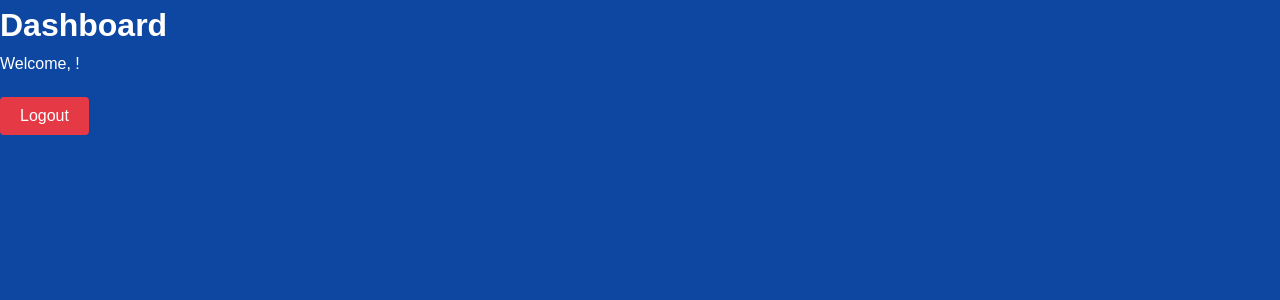
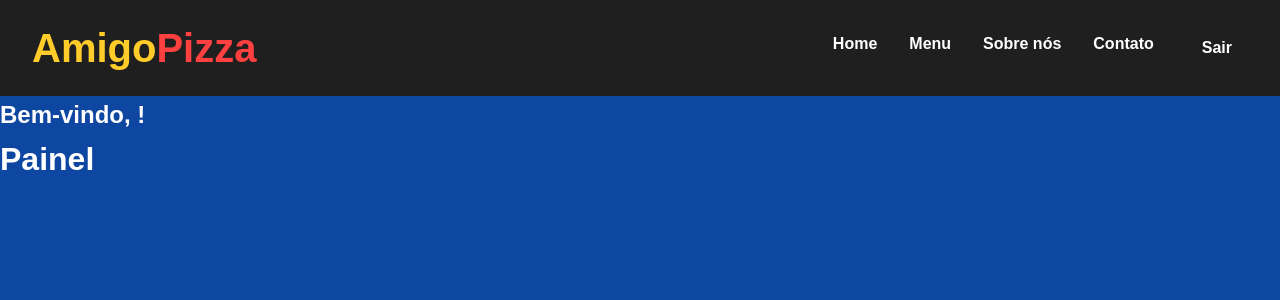
Before and after one commit to nicolasStevan/front-end-sistema-pedidos, a Next.js app: page /dashboard in a window 1280 px wide. Shown: the top 300 px of the page. Built offline with nearby package versions, Linux system fonts and the light colour scheme; no server answers.

Commit message:
:sparkles: adicionando header e ajustando login

```diff
--- a/src/app/contexts/AuthContext.tsx
+++ b/src/app/contexts/AuthContext.tsx
@@ -1,7 +1,7 @@
 "use client";
 
-import { createContext, ReactNode, useState } from "react";
-import { destroyCookie, setCookie } from "nookies";
+import { createContext, ReactNode, useState, useEffect } from "react";
+import { destroyCookie, setCookie, parseCookies } from "nookies";
 import { useRouter } from "next/navigation";
 import { api } from "../services/apiClient";
 
@@ -42,6 +42,23 @@ export function AuthProvider({ children }: AuthProviderProps) {
   const [user, setUser] = useState<UserProps | null>(null);
   const isAuthenticated = !!user;
   const router = useRouter();
+
+  useEffect(() => {
+    const { "nextauth.token": token } = parseCookies();
+
+    if (token) {
+      api.defaults.headers["Authorization"] = `Bearer ${token}`;
+
+      api.get("/me")
+        .then(response => {
+          setUser(response.data);
+        })
+        .catch(error => {
+          console.error("Error fetching user data:", error);
+          signOut();
+        });
+    }
+  }, []);
 
   async function signIn({ email, password }: SignInProps) {
   try {
--- a/src/app/dashboard/page.tsx
+++ b/src/app/dashboard/page.tsx
@@ -2,29 +2,23 @@
 
 import { useContext } from 'react';
 import { AuthContext } from '../contexts/AuthContext';
+import Head from 'next/head';
+
+import { Header } from '../../components/Header';
 
 export default function Dashboard() {
   const { signOut, user } = useContext(AuthContext);
 
   return (
-    <div>
-      <h1>Dashboard</h1>
-      <p>Welcome, {user?.name}!</p>
-
-      <button
-        onClick={signOut}
-        style={{
-          marginTop: '20px',
-          padding: '10px 20px',
-          cursor: 'pointer',
-          backgroundColor: '#e63946',
-          color: 'white',
-          border: 'none',
-          borderRadius: '4px',
-        }}
-      >
-        Logout
-      </button>
-    </div>
+    <>
+      <Head>
+        <title>Painel - Amigo Pizza</title>
+      </Head>
+      <div>
+        <Header />
+        <h2>Bem-vindo, {user?.name}!</h2>
+        <h1>Painel</h1>
+      </div>
+    </>
   );
 }
--- a/src/app/layout.tsx
+++ b/src/app/layout.tsx
@@ -1,11 +1,10 @@
 // app/layout.tsx
-
 import '../../styles/globals.scss';
-import 'react-toastify/dist/ReactToastify.css'; // Importa os estilos do Toastify
-
+import 'react-toastify/dist/ReactToastify.css';
 import { ToastContainer } from 'react-toastify';
 import { AuthProvider } from './contexts/AuthContext';
 import React from 'react';
+
 
 export const metadata = {
   title: 'Pizzaria entre amigos',
--- /dev/null
+++ b/src/components/header/header.module.scss
@@ -0,0 +1,55 @@
+.header {
+  display: flex;
+  justify-content: space-between;
+  align-items: center;
+  background-color: #1f1f1f;
+  padding: 1rem 2rem;
+  color: #fff;
+}
+
+.logo {
+  font-size: 2.5rem;
+  font-family: 'Lobster', cursive;
+  display: flex;
+  align-items: center;
+
+  .amigo {
+    color: #ffcc29;
+  }
+
+  .pizza {
+    color: #ff4040;
+  }
+}
+
+.navList {
+  list-style: none;
+  display: flex;
+  gap: 2rem;
+
+  li a {
+    text-decoration: none;
+    color: #fff;
+    font-weight: bold;
+    transition: color 0.2s;
+
+    &:hover {
+      color: #ffcc29;
+    }
+  }
+}
+.logoutButton {
+  background: transparent;
+  border: none;
+  color: #fff;
+  cursor: pointer;
+  font-weight: 600;
+  padding: 0.5rem 1rem;
+  transition: background-color 0.3s ease;
+  border-radius: 4px;
+
+  &:hover {
+    background-color: #ff4d4d;
+    color: white;
+  }
+}
--- /dev/null
+++ b/src/components/header/index.tsx
@@ -0,0 +1,42 @@
+'use client';
+
+import styles from './header.module.scss';
+import Link from 'next/link';
+import { useContext } from 'react';
+import { AuthContext } from '../../app/contexts/AuthContext'; // ajuste o caminho conforme seu projeto
+
+export function Header() {
+  const { signOut } = useContext(AuthContext);
+
+  async function handleLogout() {
+    await signOut();
+    // Opcional: redirecione o usuário após logout, se quiser
+    // ex: router.push('/login');
+  }
+
+  return (
+    <header className={styles.header}>
+      <h1 className={styles.logo}>
+        <span className={styles.amigo}>Amigo</span>{' '}
+        <span className={styles.pizza}>Pizza</span>
+      </h1>
+      <nav>
+        <ul className={styles.navList}>
+          <li><Link href="/">Home</Link></li>
+          <li><Link href="/menu">Menu</Link></li>
+          <li><Link href="/about">Sobre nós</Link></li>
+          <li><Link href="/contact">Contato</Link></li>
+          <li>
+            <button
+              onClick={handleLogout}
+              className={styles.logoutButton}
+              type="button"
+            >
+              Sair
+            </button>
+          </li>
+        </ul>
+      </nav>
+    </header>
+  );
+}
```
